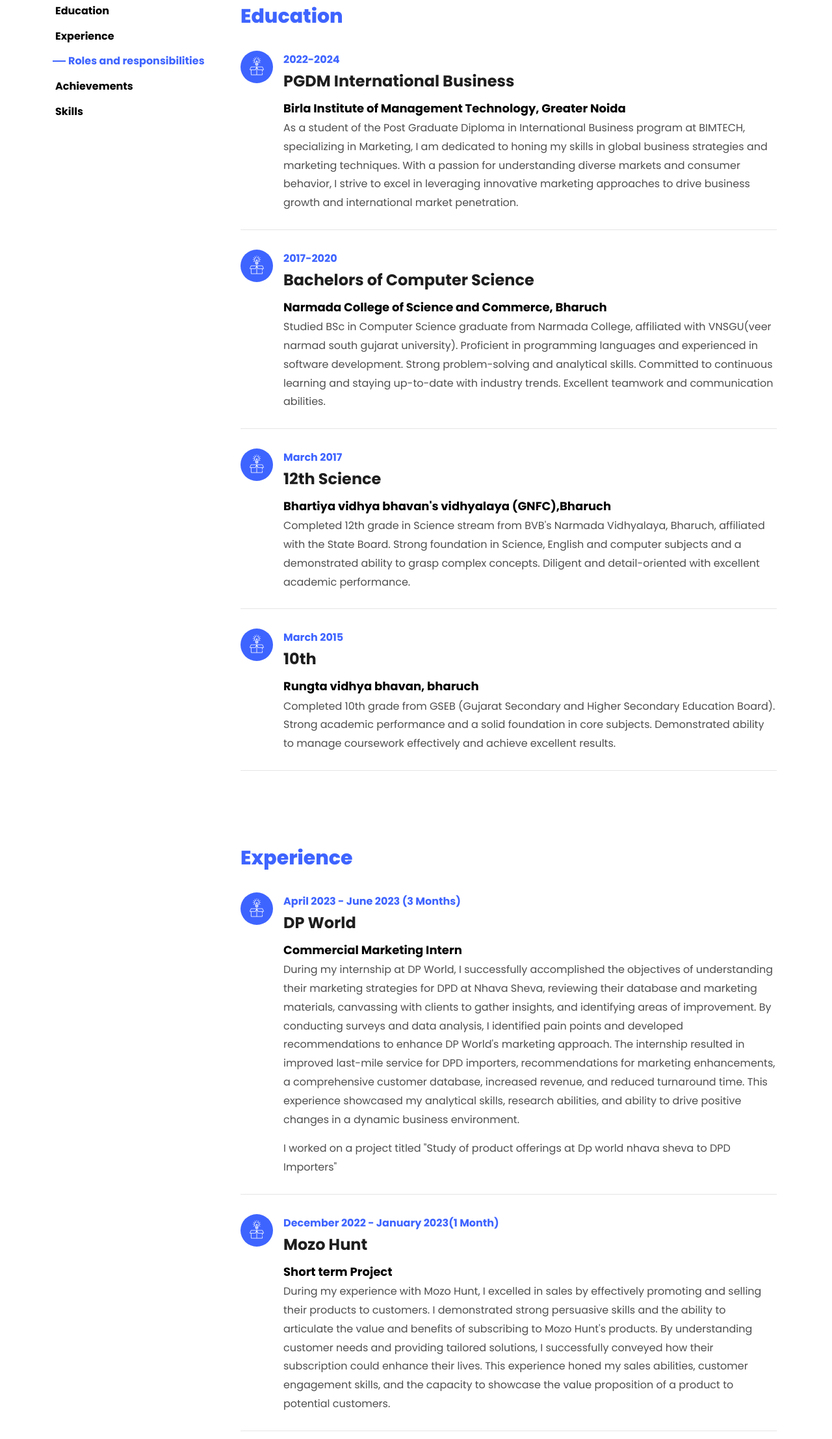
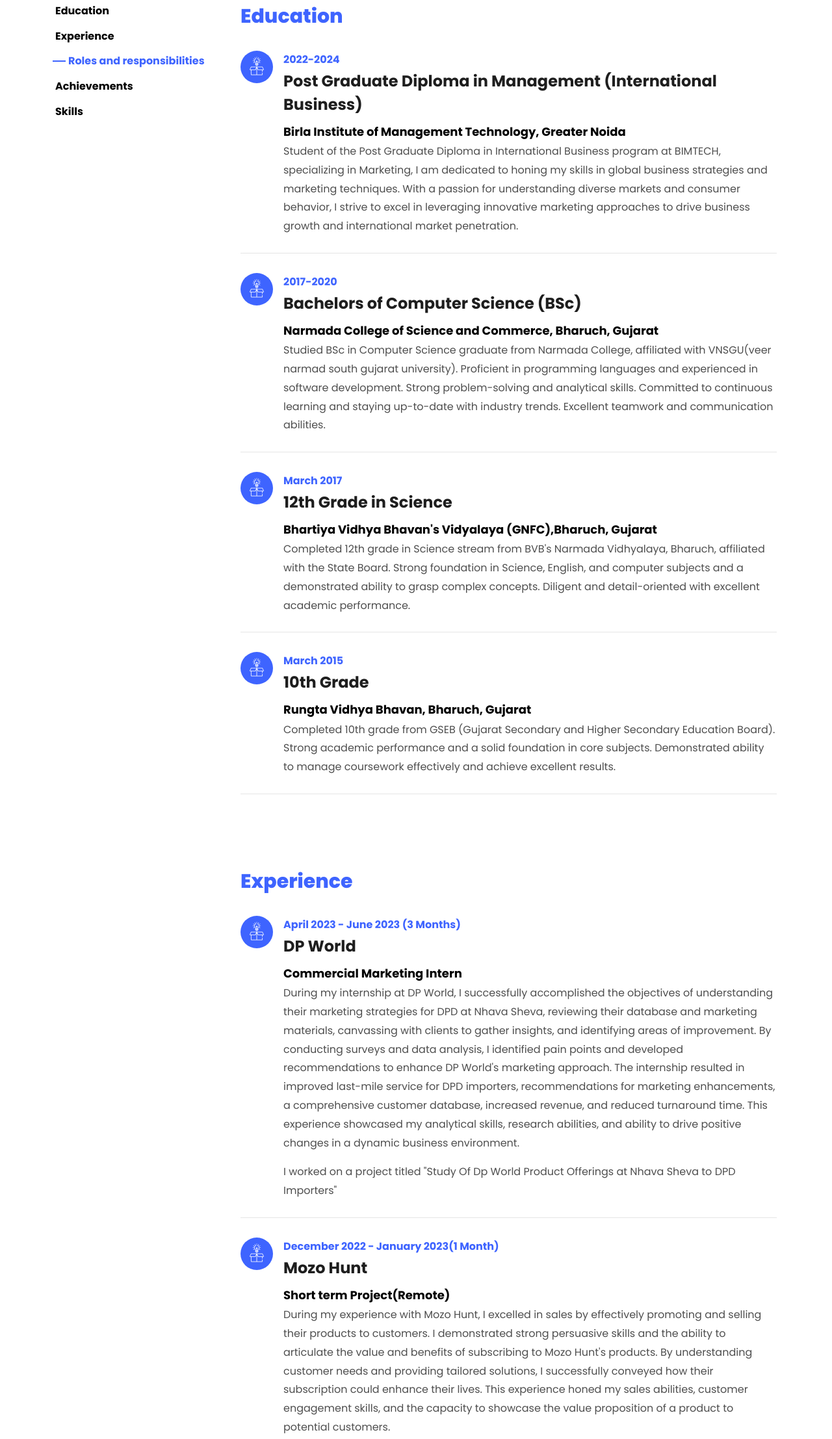
Before and after one commit to kirtan1821/portfolio1.2, a plain HTML site: page index.html in a window 1280 px wide. Shown: the part 1439-3653 px from the top of the page at 65% size. Drawn offline with Linux system fonts and the light colour scheme; files whose address does not match are found by name.

Commit message:
Update index.html

```diff
--- a/index.html
+++ b/index.html
@@ -58,7 +58,7 @@
 								  <span
 								     class="txt-rotate"
 								     data-period="1200"
-								     data-rotate='["Indian.", "Marketer.", "Tech-Savvy", "Social-Worker.", "Photographer.", "IT-Enthusiast.", "Blogger.","Motivator." ]'></span>
+								     data-rotate='["Indian.", "Marketer.", "Tech-Savvy", "Social-Worker.", "Photographer.", "IT-Enthusiast.","Motivator." ]'></span>
 								</h2>
 							</div>
             </div>
@@ -147,9 +147,9 @@
 					    	</div>
 					    	<div class="text pl-3">
 		    					<span class="date">2022-2024</span>
-		    					<h2>PGDM International Business</h2>
+		    					<h2>Post Graduate Diploma in Management (International Business)</h2>
 		    					<span class="position">Birla Institute of Management Technology, Greater Noida</span>
-		    					<p>As a student of the Post Graduate Diploma in International Business program at BIMTECH, specializing in Marketing, I am dedicated to honing my skills in global business strategies and marketing techniques. With a passion for understanding diverse markets and consumer behavior, I strive to excel in leveraging innovative marketing approaches to drive business growth and international market penetration.</p>
+		    					<p>Student of the Post Graduate Diploma in International Business program at BIMTECH, specializing in Marketing, I am dedicated to honing my skills in global business strategies and marketing techniques. With a passion for understanding diverse markets and consumer behavior, I strive to excel in leveraging innovative marketing approaches to drive business growth and international market penetration.</p>
 	    					</div>
 	    				</div>
 	    				<div class="resume-wrap d-flex ftco-animate">
@@ -158,8 +158,8 @@
 					    	</div>
 					    	<div class="text pl-3">
 		    					<span class="date">2017-2020</span>
-		    					<h2>Bachelors of Computer Science</h2>
-		    					<span class="position">Narmada College of Science and Commerce, Bharuch</span>
+		    					<h2>Bachelors of Computer Science (BSc)</h2>
+		    					<span class="position">Narmada College of Science and Commerce, Bharuch, Gujarat </span>
 		    					<p>Studied BSc in Computer Science graduate from Narmada College, affiliated with VNSGU(veer narmad south gujarat university). Proficient in programming languages and experienced in software development. Strong problem-solving and analytical skills. Committed to continuous learning and staying up-to-date with industry trends. Excellent teamwork and communication abilities.</p>
 		    				</div>
 	    				</div>
@@ -169,9 +169,9 @@
 					    	</div>
 					    	<div class="text pl-3">
 		    					<span class="date">March 2017</span>
-		    					<h2>12th Science</h2>
-		    					<span class="position">Bhartiya vidhya bhavan's vidhyalaya (GNFC),Bharuch</span>
-		    					<p>Completed 12th grade in Science stream from BVB's Narmada Vidhyalaya, Bharuch, affiliated with the State Board. Strong foundation in Science, English and computer subjects and a demonstrated ability to grasp complex concepts. Diligent and detail-oriented with excellent academic performance.</p>
+		    					<h2>12th Grade in Science</h2>
+		    					<span class="position">Bhartiya Vidhya Bhavan's Vidyalaya (GNFC),Bharuch, Gujarat</span>
+		    					<p>Completed 12th grade in Science stream from BVB's Narmada Vidhyalaya, Bharuch, affiliated with the State Board. Strong foundation in Science, English, and computer subjects and a demonstrated ability to grasp complex concepts. Diligent and detail-oriented with excellent academic performance.</p>
 		    				</div>
 	    				</div>
 	    				<div class="resume-wrap d-flex ftco-animate">
@@ -180,8 +180,8 @@
 					    	</div>
 					    	<div class="text pl-3">
 		    					<span class="date">March 2015</span>
-		    					<h2>10th</h2>
-		    					<span class="position">Rungta vidhya bhavan, bharuch</span>
+		    					<h2>10th Grade</h2>
+		    					<span class="position">Rungta Vidhya Bhavan, Bharuch, Gujarat</span>
 		    					<p>Completed 10th grade from GSEB (Gujarat Secondary and Higher Secondary Education Board). Strong academic performance and a solid foundation in core subjects. Demonstrated ability to manage coursework effectively and achieve excellent results.</p>
 		    				</div>
 	    				</div>
@@ -199,7 +199,7 @@
 		    					<p>During my internship at DP World, I successfully accomplished the objectives of understanding their marketing strategies for DPD at Nhava Sheva, reviewing their database and marketing materials, canvassing with clients to gather insights, and identifying areas of improvement. By conducting surveys and data analysis, I identified pain points and developed recommendations to enhance DP World's marketing approach. The internship resulted in improved last-mile service for DPD importers, recommendations for marketing enhancements, a comprehensive customer database, increased revenue, and reduced turnaround time. This experience showcased my analytical skills, research abilities, and ability to drive positive changes in a dynamic business environment.
 		    					</p>
 		    					<p>
-		    						I worked on a project titled "Study of product offerings at Dp world nhava sheva to DPD Importers"
+		    						I worked on a project titled "Study Of Dp World Product Offerings at Nhava Sheva to DPD Importers"
 		    					</p>
 	    					</div>
 	    				</div>
@@ -210,7 +210,7 @@
 	    					<div class="text pl-3">
 		    					<span class="date"> December 2022 - January 2023</span><span class="date">(1 Month)</span>
 		    					<h2>Mozo Hunt</h2>
-		    					<span class="position">Short term Project</span>
+		    					<span class="position">Short term Project(Remote)</span>
 		    					<p>During my experience with Mozo Hunt, I excelled in sales by effectively promoting and selling their products to customers. I demonstrated strong persuasive skills and the ability to articulate the value and benefits of subscribing to Mozo Hunt's products. By understanding customer needs and providing tailored solutions, I successfully conveyed how their subscription could enhance their lives. This experience honed my sales abilities, customer engagement skills, and the capacity to showcase the value proposition of a product to potential customers.</p>
 	    					</div>
 	    				</div>
@@ -229,12 +229,12 @@
 					    	<div class="icon d-flex align-items-center justify-content-center">
 					    		<span class="flaticon-ideas"></span>
 					    	</div>
-	    					<div class="text pl-3">
+<!-- 	    					<div class="text pl-3">
 		    					<span class="date">November 2018 - june 2022</span><span class="date">(3 years)</span>
 		    					<h2>ABVP(Akhil Bhartiya Vidhyarthi Parishad)</h2>
 		    					<span class="position">Core team member (Bharuch District)</span>
 		    					<p>During my extensive three-year involvement with ABVP during my graduation, I actively cultivated and demonstrated essential traits and skills that are invaluable for business and corporate professionals. As a member, I assumed leadership roles and successfully managed college elections, honing my skills in strategic planning, team coordination, and effective decision-making. I spearheaded various initiatives for societies, sharpening my project management abilities, creativity, and problem-solving skills. Moreover, my involvement in organizing campaigns and fundraising activities allowed me to develop strong communication and networking skills, as well as the ability to influence and engage diverse stakeholders. These experiences have instilled in me the qualities of leadership, teamwork, adaptability, and a result-oriented mindset that are highly applicable in the corporate world.</p>
-	    					</div>
+	    					</div> -->
 	    				</div>
 					  </div>
 					  <div id="page-3" class= "page three">
@@ -278,7 +278,7 @@
 					    	</div>
 					    	<div class="text pl-3">
 		    					<span class="date">2022-2024</span>
-		    					<h2>Hostel Body Committee</h2>
+		    					<h2>Member of Hostel Body Committee</h2>
 		    					<span class="position">RCI Hostel, BIMTECH.</span>
 		    					<p>As a member of the Hostel Body Committee, I actively participate in the restructuring and coordination of facilities and timings based on the specific needs and demands of the residents. With strong organizational and communication skills, I work closely with the committee to ensure that residents' requirements are met, creating a comfortable and accommodating living environment for everyone.</p>
 		    				</div>
@@ -289,7 +289,7 @@
 					    	</div>
 					    	<div class="text pl-3">
 		    					<span class="date">2022-2024</span>
-		    					<h2>Cosmopolitan Club</h2>
+		    					<h2>Member of Cosmopolitan Club</h2>
 		    					<span class="position">PGDM-IB,BIMTECH.</span>
 		    					<p>As a dedicated member of the Cosmopolitan Club at BIMTECH, I actively contribute to fostering an enriching environment for the International Business program. Through the organization of events such as Cosmo Talks, industry visit reports, Hermes (Model UN), and Omniglotzzz, we aim to provide valuable insights and engaging experiences for students. Being a part of this club allows me to enhance my leadership skills, cross-cultural understanding, and event management abilities while nurturing a global perspective within the BIMTECH community.</p>
 		    				</div>
@@ -298,12 +298,12 @@
 	    					<div class="icon d-flex align-items-center justify-content-center">
 					    		<span class="flaticon-ideas"></span>
 					    	</div>
-					    	<div class="text pl-3">
+<!-- 					    	<div class="text pl-3">
 		    					<span class="date">2020-2021</span>
 		    					<h2>ABVP Executive Member</h2>
 		    					<span class="position">Bharuch District</span>
 		    					<p>As an executive member of Akhil bhartiya vidhyarthi partishad at the district level, I took the initiative to organize and lead various impactful social activities and campaigns. With a passion for serving the community, I coordinated efforts to address pressing social issues and create positive change. Through these initiatives, I actively engaged with individuals and raised awareness about important causes. This experience strengthened my leadership abilities, problem-solving skills, and strategic thinking, allowing me to make a meaningful impact in the lives of others.</p>
-		    				</div>
+		    				</div> -->
 	    				</div>
 	    				<!-- <div class="resume-wrap d-flex ftco-animate">
 	    					<div class="icon d-flex align-items-center justify-content-center">
@@ -318,7 +318,7 @@
 	    				</div> -->
 					</div>
 					<div id="page-4" class= "page four">
-					  	<h2 class="heading">Acheivements</h2>
+					  	<h2 class="heading">Achievements</h2>
 					   	 <div class="resume-wrap d-flex ftco-animate">
 					    	<div class="icon d-flex align-items-center justify-content-center">
 					    		<span class="flaticon-ideas"></span>
@@ -529,7 +529,7 @@
           <div class="col-md-12 heading-section text-center ftco-animate">
           	<h1 class="big big-2">Certifications</h1>
             <h2 class="mb-4">Certifications</h2>
-            <p>you never get old from learning!</p>
+<!--             <p>you never get old from learning!</p> -->
           </div>
         </div>
     		<div class="row align-content-around">
```
